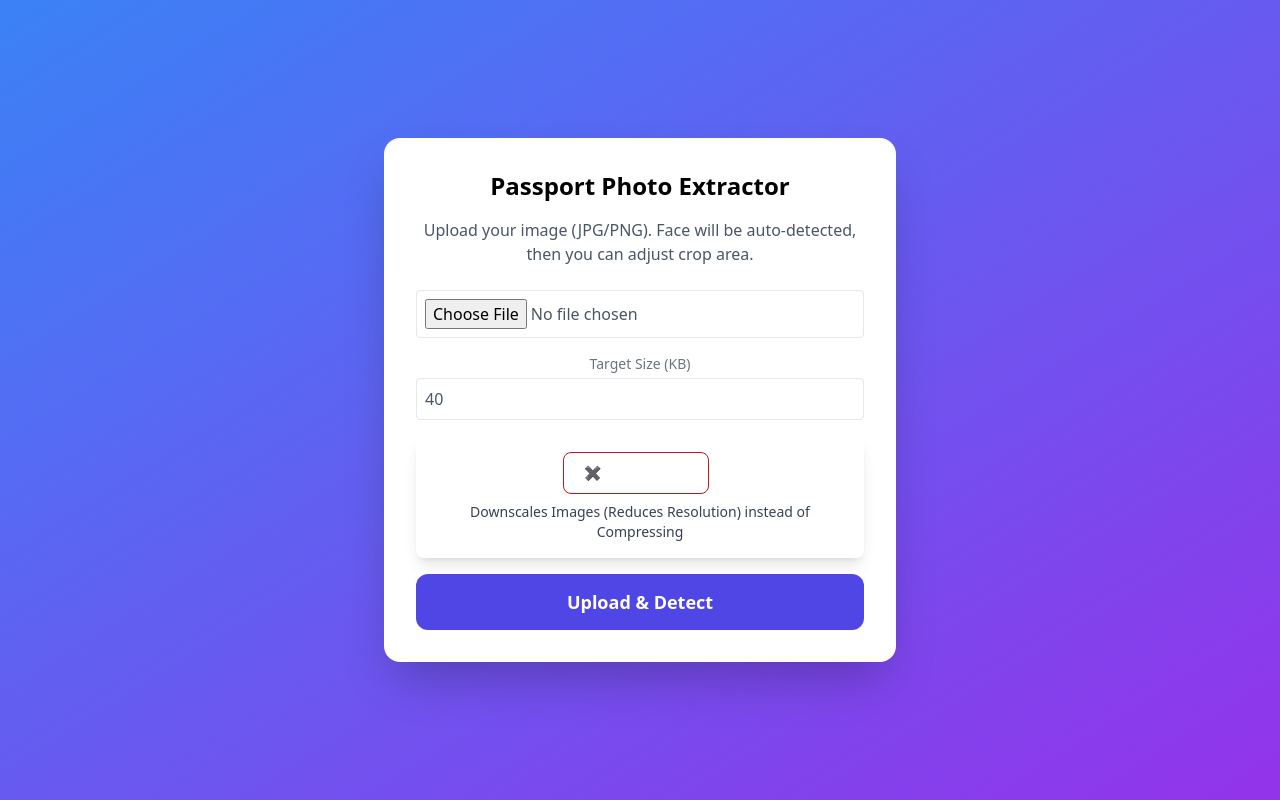
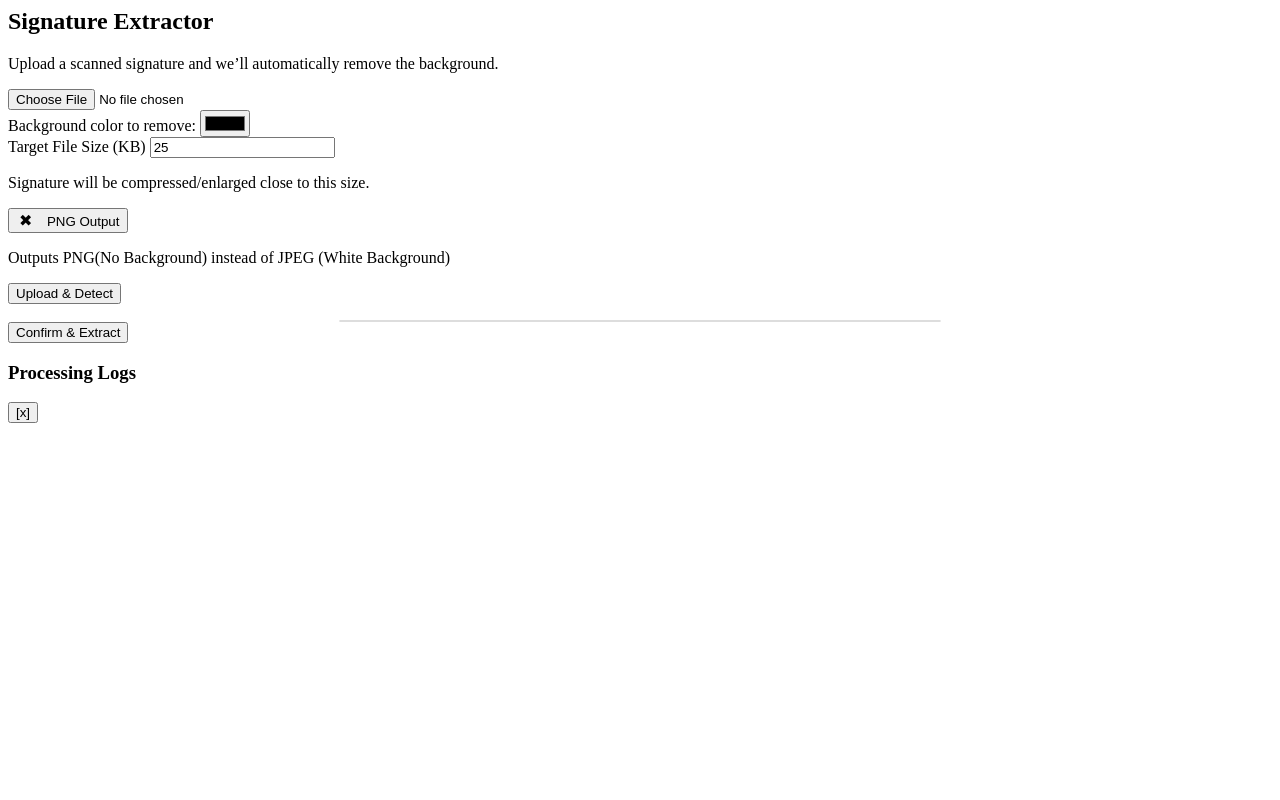
Before and after one commit to saini999/PDF-Tools, a PHP site: page /passport.php in a window 1280 px wide. Run offline with PHP 8.4, Linux system fonts and the light colour scheme; some libraries are stand-ins or nearby versions.

Commit message:
added option to change output type in signature extractor

```diff
--- a/public/passport.php
+++ b/public/passport.php
@@ -1,30 +1,26 @@
-<?php require __DIR__ . '/../config.php'; ?>
-<!DOCTYPE html>
-<html lang="en">
-
-<head>
-    <meta charset="utf-8">
-    <meta name="viewport" content="width=device-width, initial-scale=1">
-    <title>Passport Photo Cropper</title>
-    <script src="https://cdn.tailwindcss.com"></script>
-    <link href="https://cdnjs.cloudflare.com/ajax/libs/cropperjs/2.0.0-alpha.2/cropper.min.css" rel="stylesheet" />
-    <script src="https://cdnjs.cloudflare.com/ajax/libs/cropperjs/2.0.0-alpha.2/cropper.min.js"></script>
 <style>
-        #progressPopup {
-            max-height: 200px;
-            overflow-y: auto;
-            background-color: #1f2937;
-            /* dark console background */
-            color: #f9fafb;
-            /* light text */
-            padding: 0.75rem;
-            border-radius: 0.75rem;
-            font-family: monospace;
-            font-size: 0.875rem;
-            margin-top: 1rem;
+    .signature-preview-container {
+        max-width: 600px;
+        /* limit width */
+        max-height: 400px;
+        /* limit height */
+        overflow: auto;
+        /* scroll if larger */
+        border: 1px solid #ddd;
+        border-radius: 0.5rem;
+        margin: auto;
+        /* center in container */
+        background: #f9f9f9;
     }
 
-        .downscale-btn .icon {
+    .signature-preview-container img {
+        max-width: 100%;
+        height: auto;
+        display: block;
+        margin: auto;
+    }
+
+    .icon {
         margin-right: 0.5em;
         font-size: 1.2em;
         display: inline-block;
@@ -32,78 +28,68 @@
         text-align: center;
     }
 </style>
-</head>
 
-<body class="min-h-screen flex items-center justify-center bg-gradient-to-br from-blue-500 to-purple-600 font-sans">
 <div class="flex-grow flex items-center justify-center">
     <div class="bg-white p-8 rounded-2xl shadow-2xl max-w-lg w-full text-center">
-            <h1 class="text-2xl font-bold mb-4">Passport Photo Extractor</h1>
-            <p class="mb-6 text-gray-600">Upload your image (JPG/PNG). Face will be auto-detected, then you can adjust
-                crop area.</p>
+        <div id="signatureTool" class="space-y-4">
+            <h2 class="text-2xl font-bold text-gray-700">Signature Extractor</h2>
+            <p class="text-gray-600">Upload a scanned signature and we’ll automatically remove the background.</p>
 
-            <form id="passportForm" enctype="multipart/form-data" class="space-y-4" action="passport_upload.php">
-                <input type="file" id="photoInput" name="photo" accept="image/jpeg,image/png" required
-                    class="block w-full text-gray-600 border rounded p-2" />
-                <div>
-                    <label for="passport_target_size" class="block text-sm text-gray-500 mb-1">Target Size (KB)</label>
-                    <input type="number" name="target_size" id="passport_target_size" value="40"
-                        class="block w-full text-gray-600 border rounded p-2" required />
+            <!-- Upload form -->
+            <form id="signatureForm" class="space-y-4">
+                <input type="file" id="signatureInput" name="signature" accept="image/*" required
+                    class="block w-full border p-2 rounded">
+                <div id="colorPickerContainer" class="hidden">
+                    <label for="bgColor">Background color to remove:</label>
+                    <input type="color" id="bgColorInput" name="bgColor" required value="">
+                    <!-- Target size input -->
+                    <div class="space-y-1">
+                        <label for="signatureTargetSize" class="block text-sm font-medium text-gray-700">
+                            Target File Size (KB)
+                        </label>
+                        <input type="number" id="signatureTargetSize" name="target_size" value="25" min="1"
+                            class="block w-32 border p-2 rounded" required>
+                        <p class="text-xs text-gray-500">Signature will be compressed/enlarged close to this size.</p>
                     </div>
-                <!-- Downscale toggle button -->
                     <div class="bg-white rounded-lg shadow-lg p-4 text-gray-700 text-sm">
-                    <button type="button" id="enable_downscale_btn" class="text-white hover:text-white border border-red-700 hover:bg-red-800 focus:ring-4 focus:outline-none focus:ring-red-300 font-medium rounded-lg text-sm px-5 py-2.5 text-center me-2 mb-2">
-                        <span class="icon" id="enable_downscale_icon">&#10006;</span>
-                        Downscaling
+                        <button type="button" id="enable_png_btn"
+                            class="text-white hover:text-white border border-red-700 bg-red-600 hover:bg-green-700 focus:ring-4 focus:outline-none focus:ring-red-300 font-medium rounded-lg text-sm px-5 py-2.5 text-center me-2 mb-2">
+                            <span class="icon" id="enable_png_icon">&#10006;</span>
+                            PNG Output
                         </button>
-                    <input type="hidden" name="enable_downscale" id="enable_downscale" value="0" />
-                    <p>Downscales Images (Reduces Resolution) instead of Compressing</p>
+                        <input type="hidden" name="output_format" id="output_format" value="jpg" />
+                        <p>Outputs PNG(No Background) instead of JPEG (White Background)</p>
                     </div>
-                <button type="submit" id="processBtn"
-                    class="w-full h-14 rounded-xl bg-indigo-600 text-white font-semibold text-lg">Upload &
-                    Detect</button>
+                </div>
+                <button id="signatureUploadBtn" type="submit"
+                    class="bg-indigo-600 hover:bg-indigo-700 text-white font-medium px-4 py-2 rounded">
+                    Upload & Detect
+                </button>
             </form>
 
-            <div class="mt-6 hidden" id="cropContainer">
-                <h2 class="text-lg font-semibold mb-2">Adjust Crop</h2>
-                <div class="w-full border rounded overflow-hidden">
-                    <img id="previewImg" src="" alt="Preview" />
+            <!-- Crop/preview -->
+            <div id="signatureCropContainer" class="hidden space-y-2">
+                <div class="signature-preview-container">
+                    <img id="signaturePreviewImg" class="border rounded" />
                 </div>
-                <button id="confirmCrop"
-                    class="mt-4 w-full h-12 rounded-xl bg-green-600 text-white font-semibold">Confirm & Save</button>
+                <button id="signatureConfirmCrop"
+                    class="bg-green-600 hover:bg-green-700 text-white font-medium px-4 py-2 rounded">
+                    Confirm & Extract
+                </button>
             </div>
 
-            <div id="passportStats" class="bg-white rounded-lg shadow-lg p-4 text-gray-700 text-sm hidden">
-                <h2 class="font-semibold text-lg mb-2 text-indigo-600">ðŸ“Š Stats</h2>
-                <p><strong>Total Extracted:</strong> <span id="passportTotalConverted">0</span></p>
-                <p><strong>Extracted Today:</strong> <span id="passportTodayConverted">0</span></p>
-                <p><strong>Current Queue:</strong> <span id="passportQueueCount">0</span></p>
+            <!-- Status -->
+            <div id="signatureStatus" class="text-sm text-gray-600"></div>
 
-                <!-- Status & Logs -->
-                <div id="passpoerStatus" class="mt-4 text-gray-700 text-left"></div>
-                <div id="passportProgressPopup"
-                    class="mt-4 bg-black text-white p-4 rounded-lg max-h-40 overflow-y-auto hidden">
+            <!-- Logs -->
+            <div id="signatureProgressPopup" class="mt-4 bg-black text-white p-4 rounded-lg max-h-40 overflow-y-auto hidden">
                 <div class="flex justify-between items-center mb-2">
-                        <h3 class="text-sm font-semibold">Passport Logs</h3>
-                        <button id="passportCloseLogs"
-                            class="text-gray-300 hover:text-white text-xl leading-none">&times;</button>
+                    <h3 class="font-medium">Processing Logs</h3>
+                    <button id="signatureCloseLogs" class="text-red-500 text-sm">[x]</button>
                 </div>
-                    <ul id="passportProgressList" class="text-xs list-none space-y-1"></ul>
-                </div>
-            </div>
+                <ul id="signatureProgressList" class="text-xs space-y-1"></ul>
             </div>
         </div>
 
-    <script>
-        // Example: function to append messages to log
-        function appendLog(msg) {
-            const logDiv = document.getElementById('passportprogressPopup');
-            logDiv.classList.remove('hidden');
-            const line = document.createElement('div');
-            line.textContent = msg;
-            logDiv.appendChild(line);
-            logDiv.scrollTop = logDiv.scrollHeight;
-        }
-    </script>
-</body>
-
-</html>
+    </div>
+</div>
```
Also changed, not shown: public/signature.js (+50 -0 lines), public/signature.php (+45 -1 lines), public/signature_process.php (+21 -4 lines), public/css/styles.css (deleted), readme.md. Lines whose indentation alone changed are shown as unchanged.
